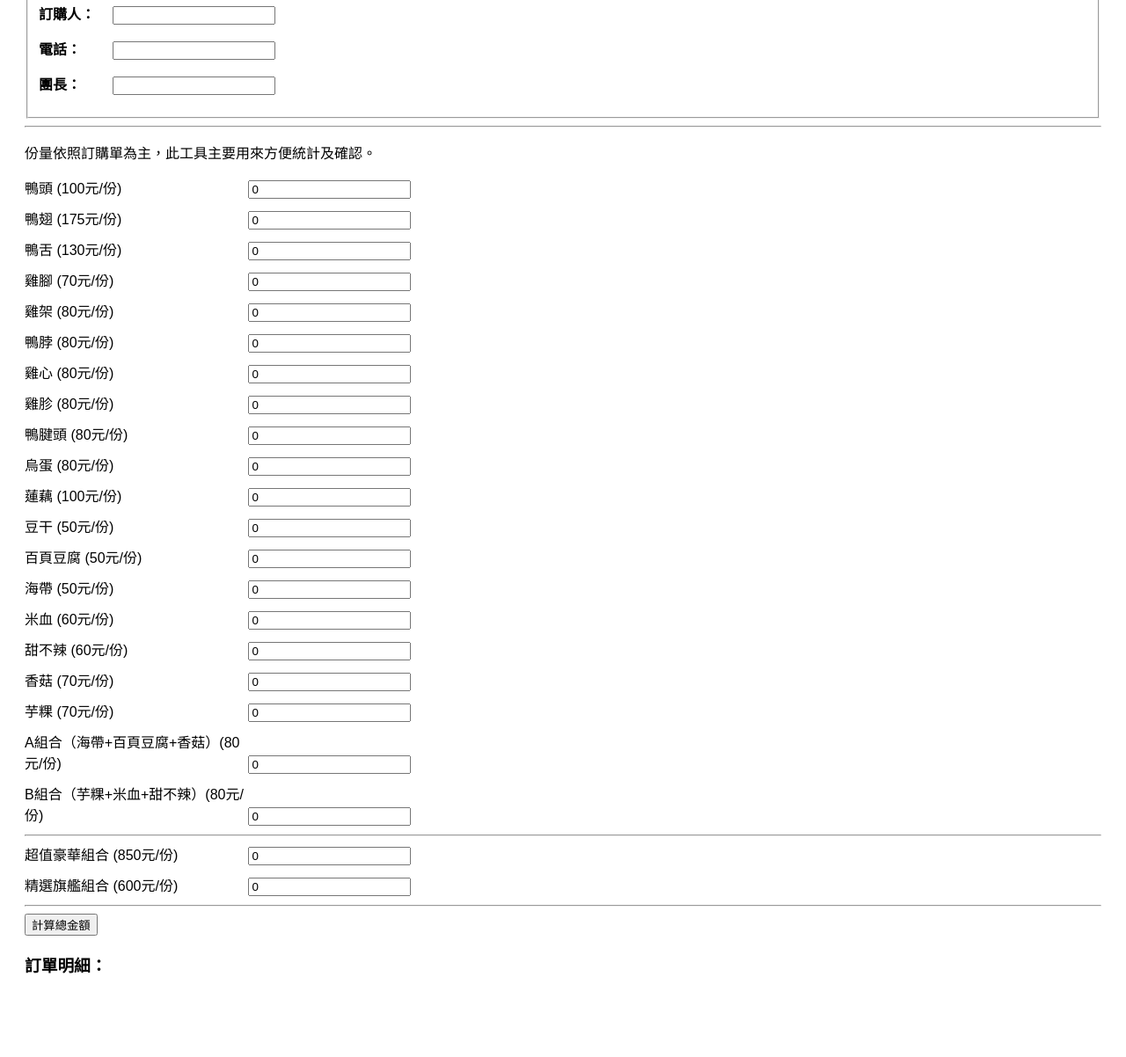
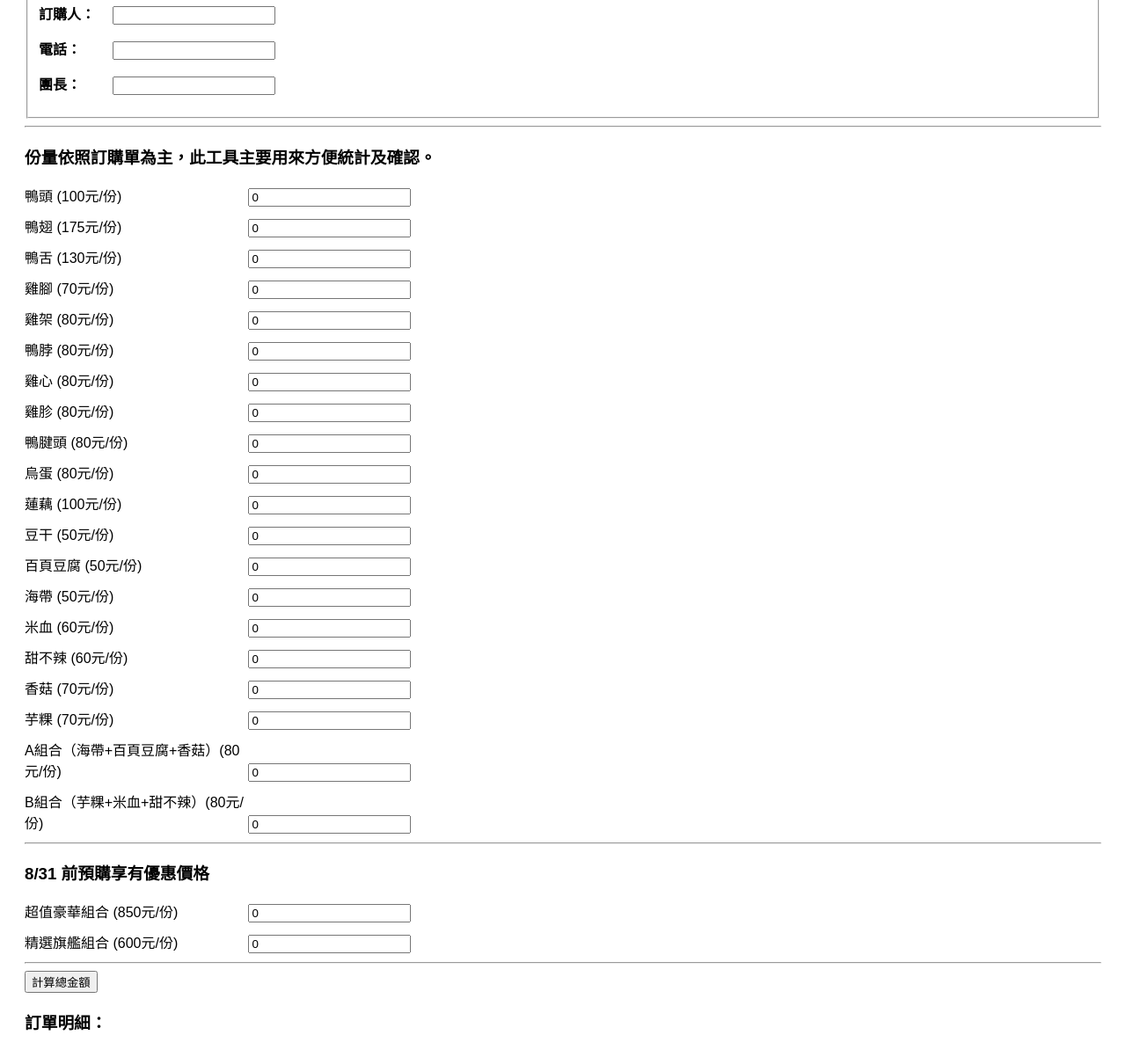
Before and after one commit to Kyros8712/Kyros8712.github.io, a plain HTML site: page index.html in a window 1280 px wide. Shown: the part 359-1561 px from the top of the page at 88% size. Before the commit the page ends 1516 px from the top, so only its background shows below. Drawn offline with Linux system fonts and the light colour scheme.

Commit message:
modify word pixel

```diff
--- a/index.html
+++ b/index.html
@@ -65,7 +65,7 @@
     <hr>
 
     <div id="menu">
-        <p>份量依照訂購單為主，此工具主要用來方便統計及確認。</p>
+        <h3> 份量依照訂購單為主，此工具主要用來方便統計及確認。</h3>
         <div class="item">
             <label>鴨頭 (100元/份)</label>
             <input type="number" data-price="100" value="0" min="0">
@@ -148,7 +148,7 @@
         </div>
 
         <hr>
-
+        <h3> 8/31 前預購享有優惠價格 </h3>
         <div class="item" data-combo-item="true">
             <label>超值豪華組合 (850元/份)</label>
             <input type="number" data-price="850" value="0" min="0" id="luxuryCombo">
@@ -269,7 +269,7 @@
 
             fullOutput += `
                 <br>
-                <span style="font-size: 24px; font-weight: bold;">總金額：${total} 元</span>
+                <span style="font-size: 36px; font-weight: bold;">總金額：${total} 元</span>
             `;
 
             // 輸出結果到同一個區塊
```
